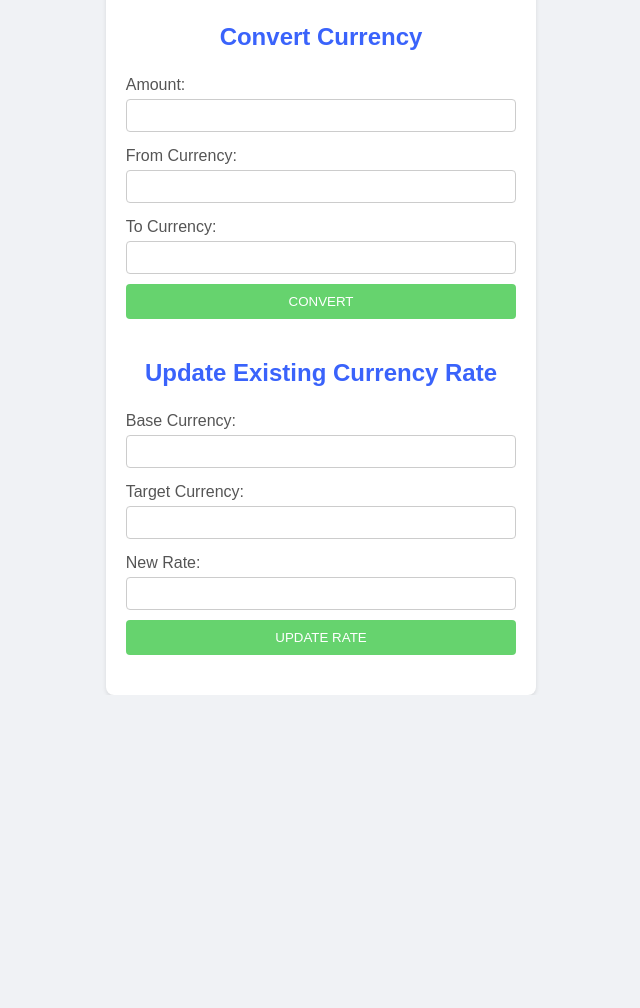
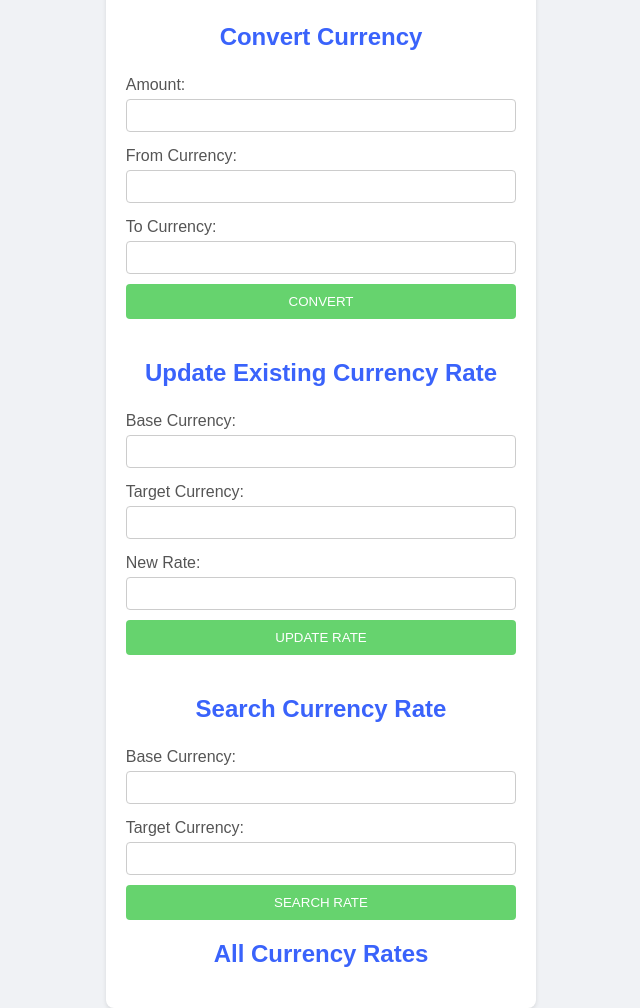
Before and after one commit to abuniatov/currency-converter, a plain HTML site: page index.html in a window 1280 px wide. Shown: the part 431-1439 px from the top of the page, without its empty margins (319-959 px from the left). Before the commit the page ends 1126 px from the top, so only its background shows below. Drawn offline with Linux system fonts and the light colour scheme.

Commit message:
updated the HTML file of week2 assignment

```diff
--- a/index.html
+++ b/index.html
@@ -71,6 +71,32 @@
           <button type="submit">Update Rate</button>
         </form>
       </div>
+      <!-- Form for searching currency rates -->
+      <div class="form-container">
+        <form id="searchForm">
+          <h2>Search Currency Rate</h2>
+          <label for="searchBaseCurrency">Base Currency:</label>
+          <input
+            type="text"
+            id="searchBaseCurrency"
+            name="searchBaseCurrency"
+          />
+          <label for="searchTargetCurrency">Target Currency:</label>
+          <input
+            type="text"
+            id="searchTargetCurrency"
+            name="searchTargetCurrency"
+          />
+          <button type="submit">Search Rate</button>
+        </form>
+        <!-- Display search results -->
+        <p id="searchResult"></p>
+      </div>
+      <!-- Section to display currency rates -->
+      <div class="form-container">
+        <h2>All Currency Rates</h2>
+        <div id="ratesGrid" class="rates-grid"></div>
+      </div>
     </div>
     <script src="js/script.js"></script>
   </body>
```
